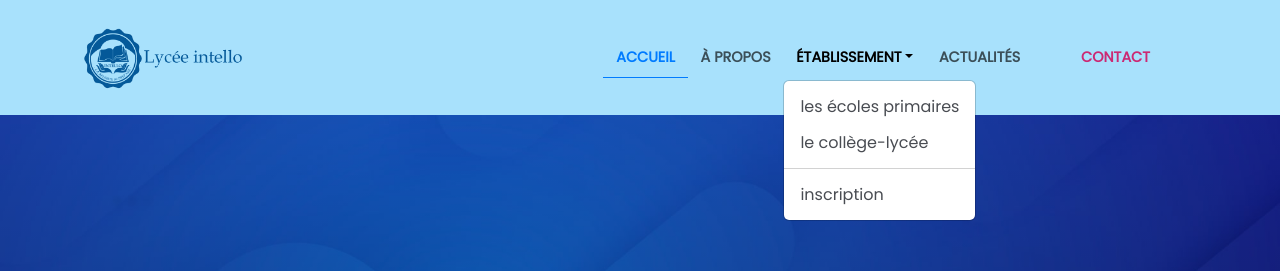
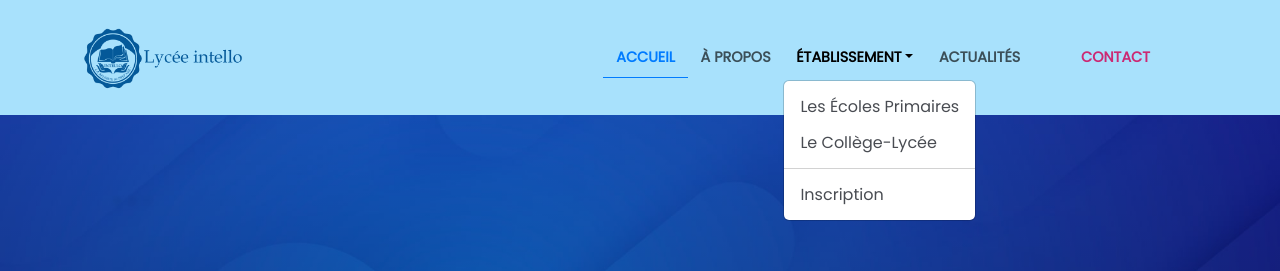
Before and after one commit to Radoniaina24/intello24, a Next.js app: page / in a window 1280 px wide. Both pictures are taken after a click on the button "ÉTABLISSEMENT". Shown: the top 271 px of the page. Built offline with nearby package versions, Linux system fonts and the light colour scheme.

Commit message:
fix dropDown

```diff
--- a/src/components/Navbar/Navbar.jsx
+++ b/src/components/Navbar/Navbar.jsx
@@ -63,7 +63,7 @@ export default function Navbar() {
                 À propos
               </Link>
             </li>
-            <li className='nav-item dropdown '>
+            <li className='nav-item dropdown custom-dropdown '>
               <a
                 className='nav-link dropdown-toggle'
                 href='#'
@@ -73,7 +73,7 @@ export default function Navbar() {
               >
                 Établissement
               </a>
-              <ul className='dropdown-menu text-lowercase'>
+              <ul className='dropdown-menu text-capitalize'>
                 <li>
                   <a className='dropdown-item' href='#'>
                     Les écoles primaires
```
